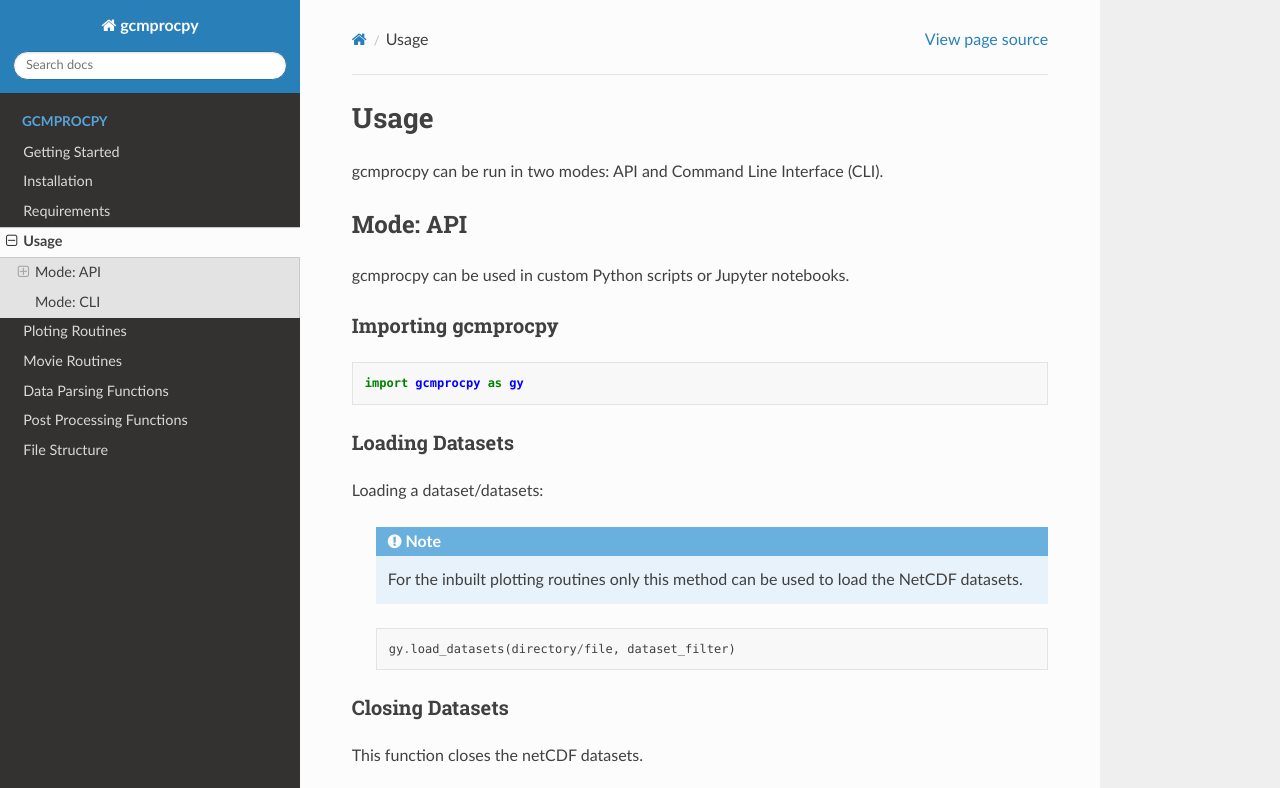
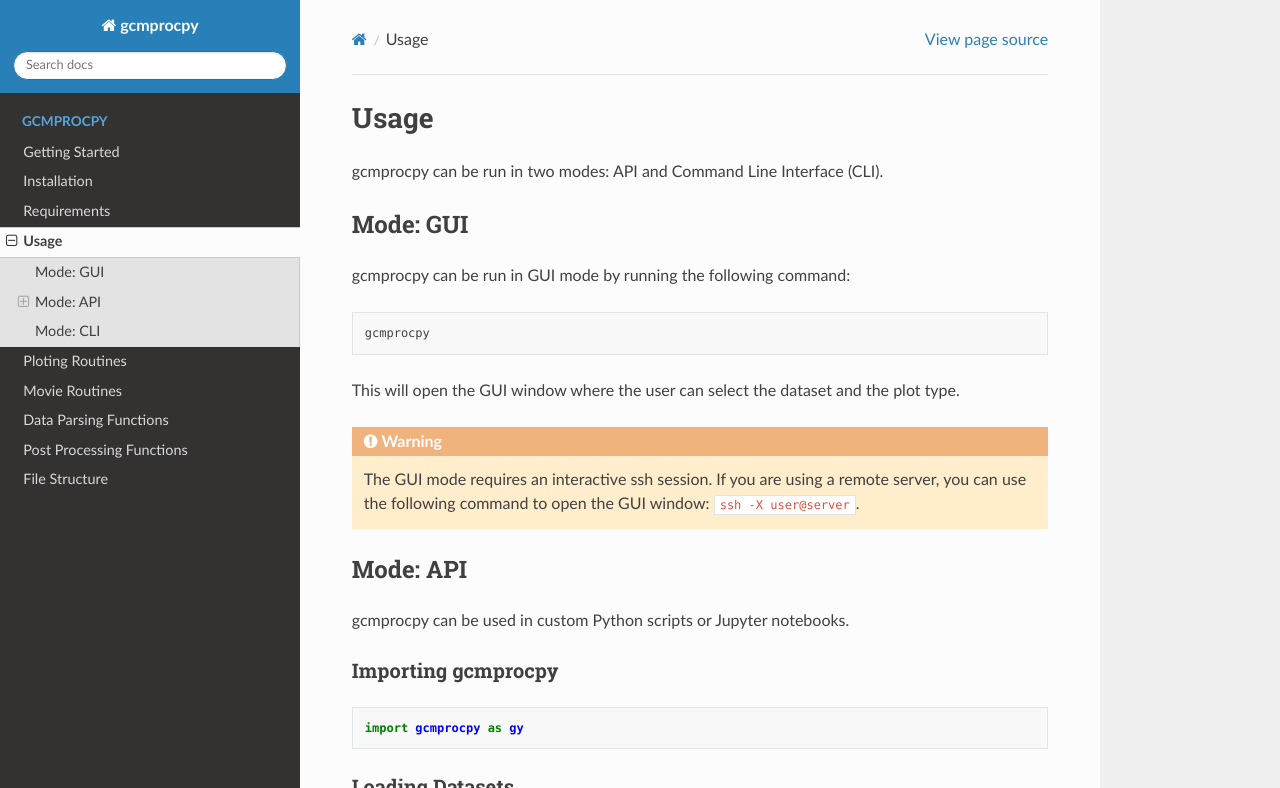
Before and after one commit to NCAR/gcmprocpy, a Sphinx documentation site: the page built from docs/source/gcmprocpy/usage.rst, in a window 1280 px wide and 900 px high, cut to the strip 0-788 px from the top of the window. Built offline with Sphinx 7.4.7 and the Read the Docs theme 3.1.0, drawn with Linux system fonts in a browser that asks for light colours.

Commit message:
Updated docs

```diff
--- a/docs/source/conf.py
+++ b/docs/source/conf.py
@@ -25,7 +25,7 @@
 templates_path = ['_templates']
 exclude_patterns = []
 
-autodoc_mock_imports = ["numpy","cartopy","matplotlib","xarray","ipython","geomag","netcdf4","ipympl","mplcursors"]
+autodoc_mock_imports = ["numpy","cartopy","matplotlib","xarray","ipython","geomag","netcdf4","ipympl","mplcursors","PyQt5"]
 
 
 # -- Options for HTML output -------------------------------------------------
--- a/docs/source/gcmprocpy/usage.rst
+++ b/docs/source/gcmprocpy/usage.rst
@@ -2,6 +2,21 @@
 =====================================================================================
 
 gcmprocpy can be run in two modes: API and Command Line Interface (CLI).
+
+Mode: GUI
+-------------------------------------------------------------------------------------------------------------------------------------------------------------------------------------------------
+
+gcmprocpy can be run in GUI mode by running the following command:
+
+.. code-block:: bash
+
+    gcmprocpy
+
+This will open the GUI window where the user can select the dataset and the plot type.
+
+.. warning::
+
+    The GUI mode requires an interactive ssh session. If you are using a remote server, you can use the following command to open the GUI window: ``ssh -X user@server``.
 
 Mode: API
 -------------------------------------------------------------------------------------------------------------------------------------------------------------------------------------------------
```
